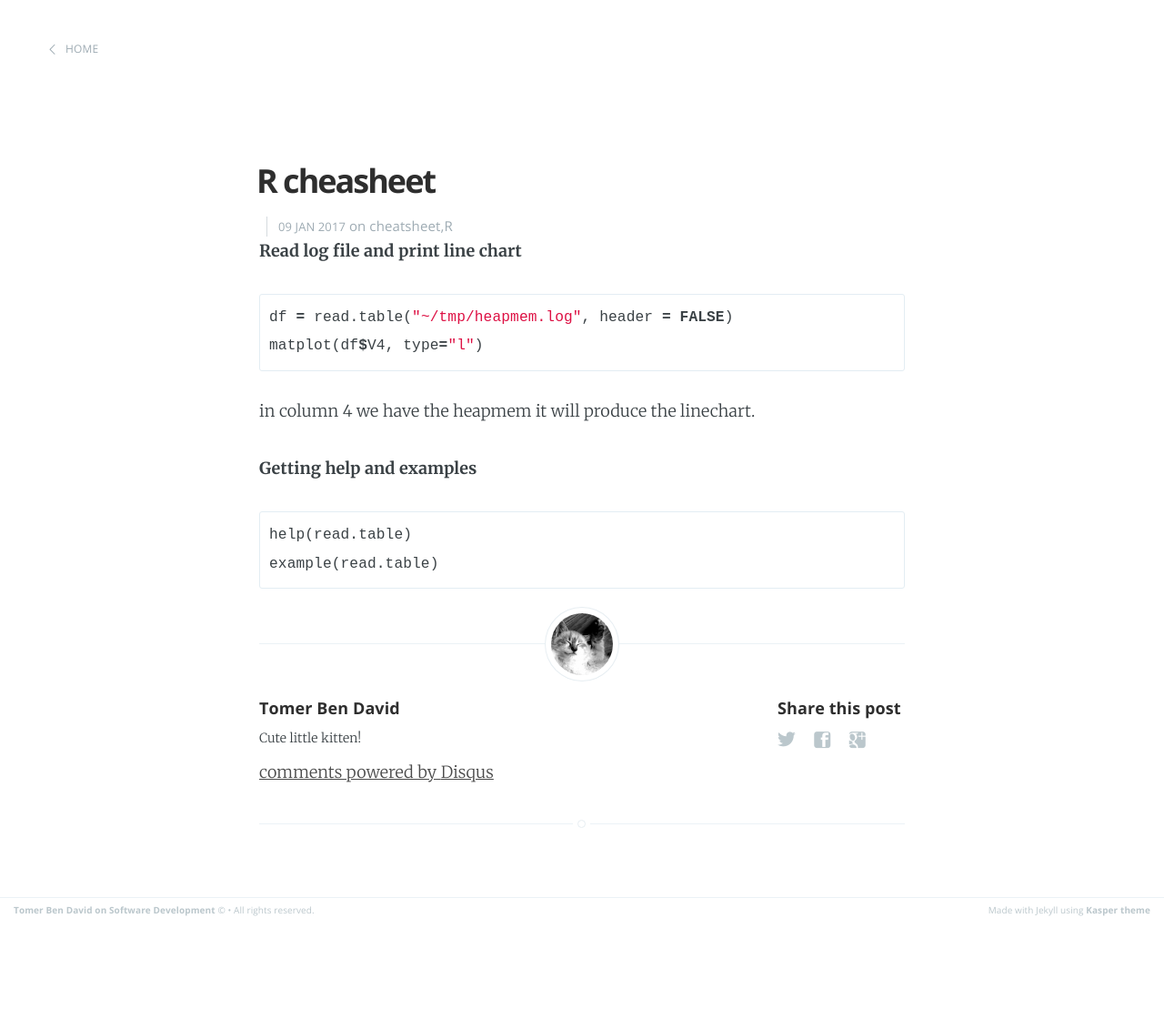
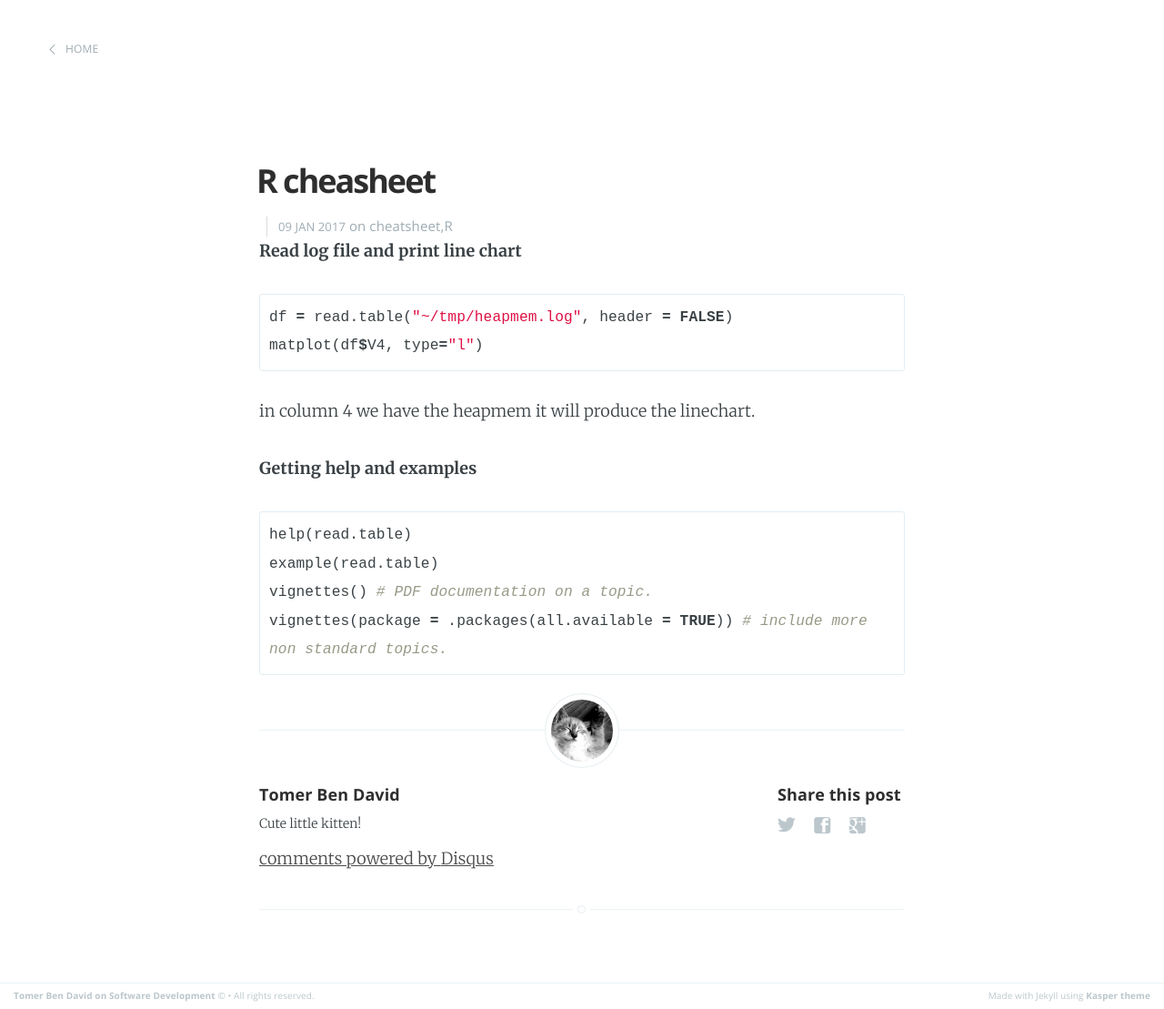
Before and after one commit to tomer-ben-david/tomer-ben-david.github.io.jekyll, a Jekyll site: the page built from _posts/2016/2017-01-09-page-devtips-R.md, in a window 1280 px wide. Shown: the whole page at 91% size. Built offline with Jekyll 4.4.1, drawn with Linux system fonts in a browser that asks for light colours; comment, search, counter and statistics services are not loaded; before the commit the page ends 1014 px from its top, so only the background shows below that.

Commit message:
+getting help in R

````diff
--- a/_posts/2016/2017-01-09-page-devtips-R.md
+++ b/_posts/2016/2017-01-09-page-devtips-R.md
@@ -19,4 +19,6 @@ in column 4 we have the heapmem it will produce the linechart.
 ```r
 help(read.table)
 example(read.table)
+vignettes() # PDF documentation on a topic.
+vignettes(package = .packages(all.available = TRUE)) # include more non standard topics.
 ```
````
